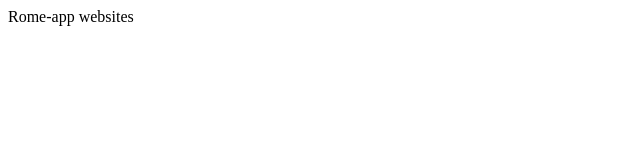
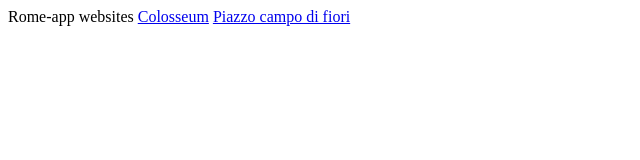
Before and after one commit to MauritsWassenaar/MauritsWassenaar.github.io, a plain HTML site: page index.html in a window 1280 px wide. Shown: the whole page, without its empty margins (0-640 px from the left). Drawn offline with Linux system fonts and the light colour scheme.

Commit message:
Update index.html

```diff
--- a/index.html
+++ b/index.html
@@ -1,4 +1,4 @@
 Rome-app websites
 
-<a href="MauritsWassenaar.github.io/colosseum.html"></a>
-<a href="MauritsWassenaar.github.io/piazzocampdifiori.html"></a>
+<a href="MauritsWassenaar.github.io/colosseum.html">Colosseum</a>
+<a href="MauritsWassenaar.github.io/piazzocampdifiori.html">Piazzo campo di fiori</a>
```
